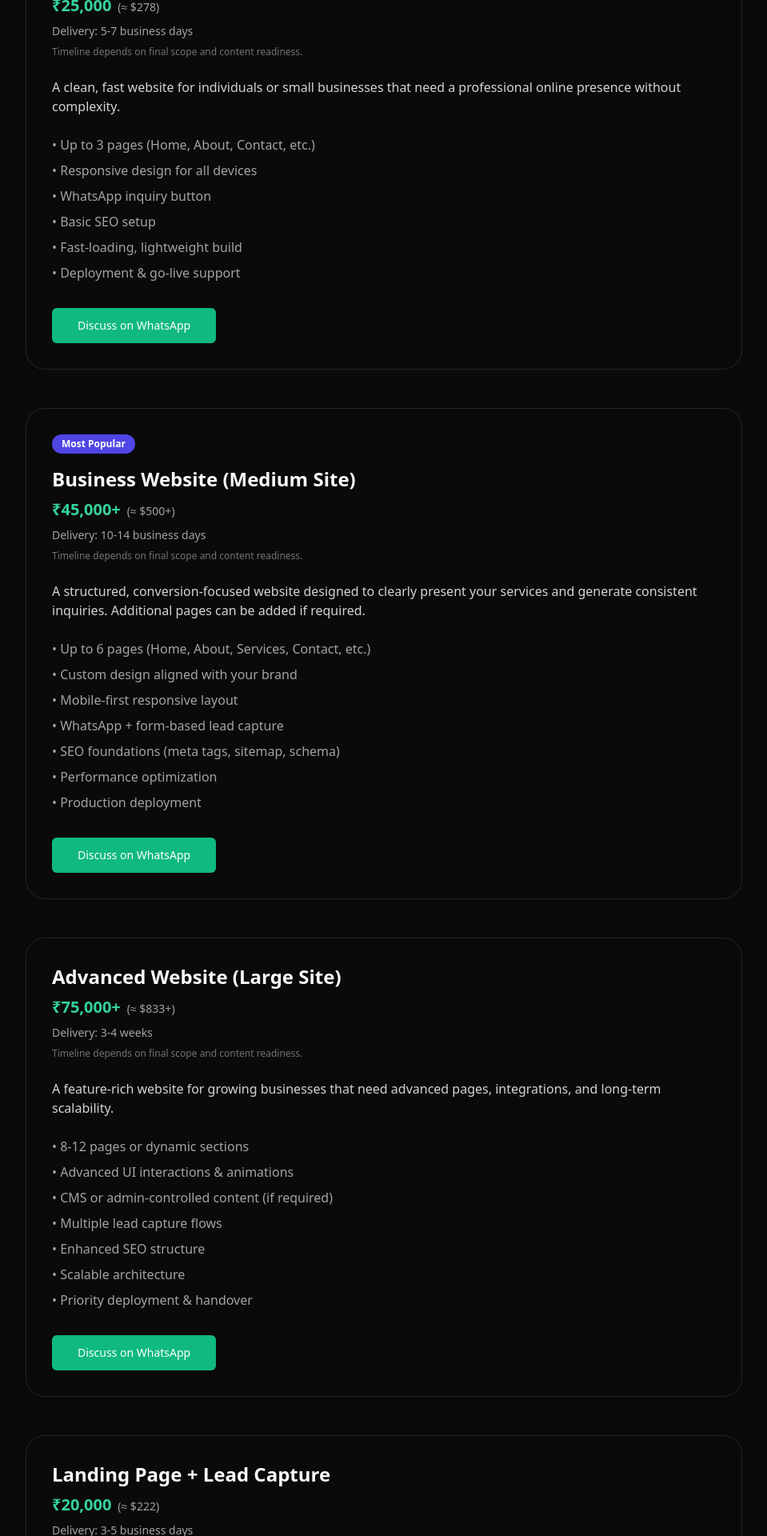
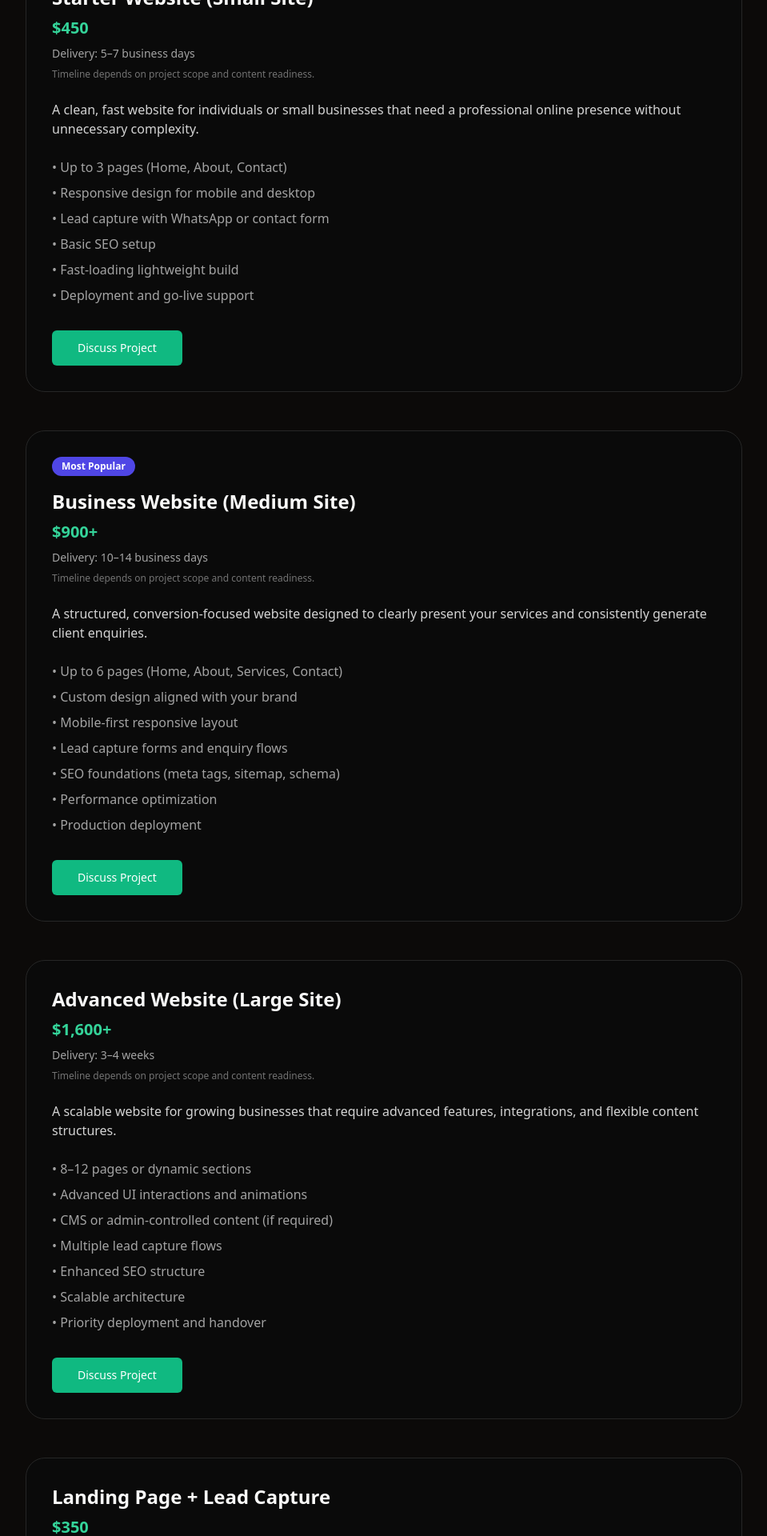
Before and after one commit to TusharDahiyaa/tushar-portfolio, a React (Vite) app: page / in a window 1280 px wide. Shown: the part 3300-5220 px from the top of the page at 80% size, without its empty margins (160-1119 px from the left). Built offline with nearby package versions, Linux system fonts and the light colour scheme.

Commit message:
Updated services for international clients

```diff
--- a/src/components/Services.tsx
+++ b/src/components/Services.tsx
@@ -2,7 +2,7 @@ import { Button } from "./ui/button";
 
 type ServiceProps = {
   title: string;
-  priceINR: number;
+  priceUSD: number;
   delivery: string;
   description: string;
   features: string[];
@@ -10,14 +10,10 @@ type ServiceProps = {
   featured?: boolean;
 };
 
-const USD_RATE = 90; // Example exchange rate, you can update this as needed
-const formatINR = (amount: number) => `₹${amount.toLocaleString("en-IN")}`;
-
-const formatUSD = (amount: number) =>
-  `≈ $${Math.round(amount / USD_RATE).toLocaleString("en-US")}`;
+const formatUSD = (amount: number) => `$${amount.toLocaleString("en-US")}`;
 
 const WhatsAppButton = ({ text }: { text: string }) => {
-  const whatsappNumber = "919211591677"; // replace with your number
+  const whatsappNumber = "919211591677";
   const message = encodeURIComponent(text);
 
   return (
@@ -27,7 +23,7 @@ const WhatsAppButton = ({ text }: { text: string }) => {
         target="_blank"
         rel="noreferrer"
       >
-        Discuss on WhatsApp
+        Discuss Project
       </a>
     </Button>
   );
@@ -35,14 +31,15 @@ const WhatsAppButton = ({ text }: { text: string }) => {
 
 const ServiceBlock = ({
   title,
-  priceINR,
+  priceUSD,
   delivery,
   description,
   features,
   startingFrom = false,
   featured = false,
 }: ServiceProps) => {
-  const prefill = `Hi, I’d like to discuss the ${title}.`;
+  const prefill = `Hi, I'd like to discuss the ${title}.`;
+
   return (
     <div className="rounded-3xl border border-neutral-800 bg-neutral-950 p-8">
       <div className="mb-6 flex flex-col gap-2">
@@ -51,14 +48,13 @@ const ServiceBlock = ({
             Most Popular
           </span>
         )}
+
         <h3 className="text-2xl font-bold">{title}</h3>
+
         <p className="text-xl font-semibold text-emerald-400">
-          {formatINR(priceINR)}
+          {formatUSD(priceUSD)}
           {startingFrom && "+"}
-          <span className="ml-2 text-sm font-normal text-neutral-400">
-            ({formatUSD(priceINR)}
-            {startingFrom && "+"})
-          </span>
+
           {title === "Maintenance & Support" && (
             <span className="text-sm font-normal text-neutral-400">
               {" "}
@@ -66,9 +62,11 @@ const ServiceBlock = ({
             </span>
           )}
         </p>
+
         <p className="text-sm text-neutral-400">Delivery: {delivery}</p>
+
         <p className="text-xs text-neutral-500">
-          Timeline depends on final scope and content readiness.
+          Timeline depends on project scope and content readiness.
         </p>
       </div>
 
@@ -92,38 +90,39 @@ const Services = () => (
     </h1>
 
     <p className="mx-auto mb-20 max-w-2xl text-center text-neutral-500 md:text-lg">
-      Choose the system that fits your business goals. Prices, timelines, and
-      deliverables are clear so you know what you’re buying.
+      Choose the system that fits your business goals. Each project is built to
+      generate enquiries, improve your online presence, and support long-term
+      growth.
     </p>
 
     <div className="grid gap-12">
       <ServiceBlock
         title="Starter Website (Small Site)"
-        priceINR={25000}
-        delivery="5-7 business days"
-        description="A clean, fast website for individuals or small businesses that need a professional online presence without complexity."
+        priceUSD={450}
+        delivery="5–7 business days"
+        description="A clean, fast website for individuals or small businesses that need a professional online presence without unnecessary complexity."
         features={[
-          "Up to 3 pages (Home, About, Contact, etc.)",
-          "Responsive design for all devices",
-          "WhatsApp inquiry button",
+          "Up to 3 pages (Home, About, Contact)",
+          "Responsive design for mobile and desktop",
+          "Lead capture with WhatsApp or contact form",
           "Basic SEO setup",
-          "Fast-loading, lightweight build",
-          "Deployment & go-live support",
+          "Fast-loading lightweight build",
+          "Deployment and go-live support",
         ]}
       />
 
       <ServiceBlock
         title="Business Website (Medium Site)"
-        priceINR={45000}
+        priceUSD={900}
         startingFrom
         featured
-        delivery="10-14 business days"
-        description="A structured, conversion-focused website designed to clearly present your services and generate consistent inquiries. Additional pages can be added if required."
+        delivery="10–14 business days"
+        description="A structured, conversion-focused website designed to clearly present your services and consistently generate client enquiries."
         features={[
-          "Up to 6 pages (Home, About, Services, Contact, etc.)",
+          "Up to 6 pages (Home, About, Services, Contact)",
           "Custom design aligned with your brand",
           "Mobile-first responsive layout",
-          "WhatsApp + form-based lead capture",
+          "Lead capture forms and enquiry flows",
           "SEO foundations (meta tags, sitemap, schema)",
           "Performance optimization",
           "Production deployment",
@@ -132,89 +131,74 @@ const Services = () => (
 
       <ServiceBlock
         title="Advanced Website (Large Site)"
-        priceINR={75000}
+        priceUSD={1600}
         startingFrom
-        delivery="3-4 weeks"
-        description="A feature-rich website for growing businesses that need advanced pages, integrations, and long-term scalability."
+        delivery="3–4 weeks"
+        description="A scalable website for growing businesses that require advanced features, integrations, and flexible content structures."
         features={[
-          "8-12 pages or dynamic sections",
-          "Advanced UI interactions & animations",
+          "8–12 pages or dynamic sections",
+          "Advanced UI interactions and animations",
           "CMS or admin-controlled content (if required)",
           "Multiple lead capture flows",
           "Enhanced SEO structure",
           "Scalable architecture",
-          "Priority deployment & handover",
+          "Priority deployment and handover",
         ]}
       />
 
-      {/* Landing Page + Lead Capture */}
       <ServiceBlock
         title="Landing Page + Lead Capture"
-        priceINR={20000}
-        delivery="3-5 business days"
-        description="High-conversion landing page tailored to one offer, campaign, or product with lead capture and tracking."
+        priceUSD={350}
+        delivery="3–5 business days"
+        description="A high-conversion landing page focused on a single offer, product, or marketing campaign."
         features={[
-          "Compelling hero + CTA design",
+          "Conversion-focused hero section and CTAs",
           "Lead capture form with notifications",
-          "Analytics setup (Google Analytics)",
+          "Analytics setup",
           "Fast performance optimization",
         ]}
       />
 
-      {/* Web App / SaaS MVP
-      <ServiceBlock
-        title="Web App / SaaS MVP"
-        price="₹1,25,000+"
-        delivery="6–8 weeks"
-        description="Minimum viable product for your SaaS idea with auth, database, roles, and core features."
-        features={[
-          "User authentication & roles",
-          "PostgreSQL/MongoDB data layer",
-          "Dashboard + user flows",
-          "API design & documentation",
-          "Basic analytics",
-          "Deployable and maintainable stack",
-        ]}
-      /> */}
-
-      {/* AI-Enhanced Workflow & Integrations */}
       <ServiceBlock
         title="AI Workflow & Tool Integrations"
-        priceINR={35000}
+        priceUSD={700}
         startingFrom
-        delivery="1-2 weeks"
-        description="Automation workflows that connect systems, reduce manual work, and streamline operations."
+        delivery="1–2 weeks"
+        description="Automation systems that connect tools, eliminate repetitive work, and streamline business processes."
         features={[
           "Custom AI workflows",
-          "Custom API integrations",
-          "AI task helpers",
+          "API integrations between tools",
+          "AI task helpers and assistants",
           "Webhook triggers",
-          "Alert & task automation",
+          "Automated alerts and task handling",
         ]}
       />
 
-      {/* Maintenance & Support Plans */}
       <ServiceBlock
         title="Maintenance & Support"
-        priceINR={5000}
+        priceUSD={60}
         delivery="Ongoing"
-        description="Keep your site secure, updated, and running smoothly with monthly maintenance."
+        description="Monthly maintenance to keep your website secure, updated, and performing reliably."
         features={[
-          "Uptime & monitoring",
-          "CMS updates & backups",
-          "Bug fixes & small tweaks",
-          "Priority WhatsApp support",
-          "Does not include new features or redesigns",
+          "Uptime monitoring",
+          "Updates and backups",
+          "Bug fixes and small improvements",
+          "Priority support",
+          "Does not include major redesigns or new features",
         ]}
       />
     </div>
+
     <p className="mt-16 text-center text-sm text-neutral-500">
-      Hosting, domain, paid tools, and third-party services are billed
-      separately unless stated otherwise.
+      Projects start at the listed price and may vary based on scope,
+      integrations, or additional pages.
     </p>
+
     <p className="mt-2 text-center text-xs text-neutral-600">
-      USD prices are approximate and calculated using a reference exchange rate.
+      Hosting, domain, and third-party services are billed separately unless
+      explicitly included in the project scope.
     </p>
+
     <p className="mt-2 text-center text-xs text-neutral-600">
       All projects follow a defined scope, timeline, and handover process.
     </p>
```
